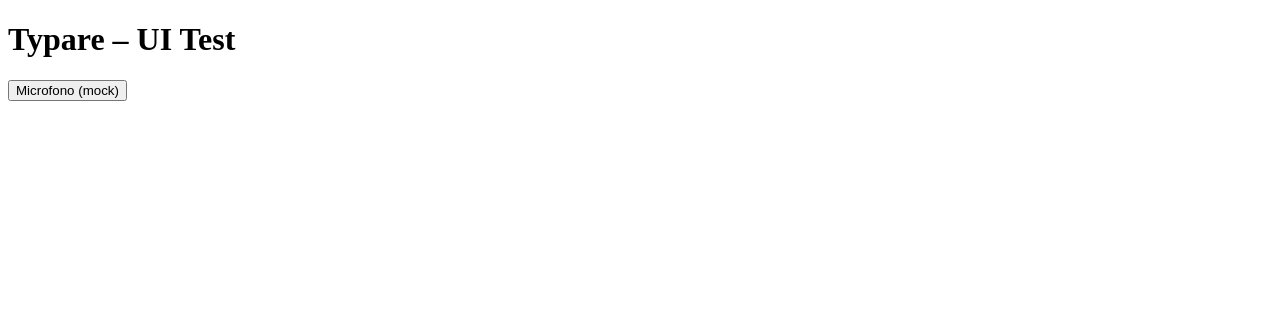
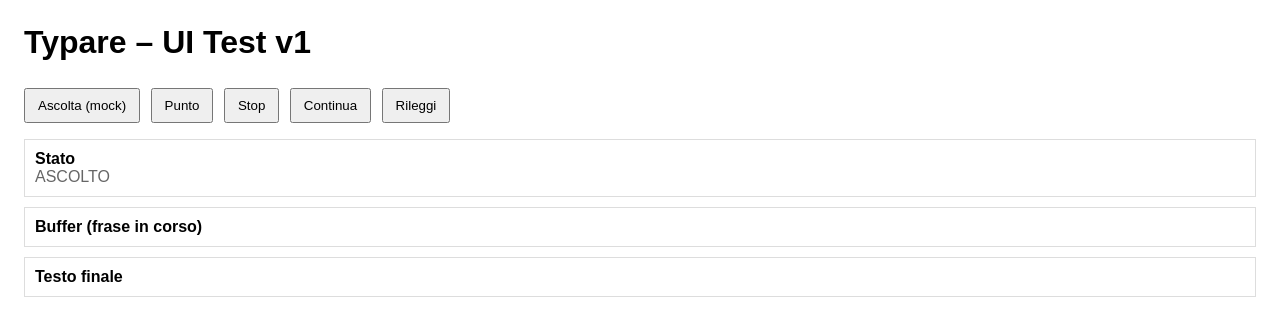
Before and after one commit to Typare/typare-backend, a plain HTML site: page static/index.html in a window 1280 px wide. Drawn offline with Linux system fonts and the light colour scheme.

Commit message:
Update index.html

```diff
--- a/static/index.html
+++ b/static/index.html
@@ -2,19 +2,92 @@
 <html>
 <head>
   <meta charset="utf-8" />
-  <title>Typare UI Test</title>
+  <title>Typare – UI Test v1</title>
+  <style>
+    body { font-family: Arial, sans-serif; margin: 24px; }
+    button { margin: 6px 6px 6px 0; padding: 8px 12px; }
+    .box { border: 1px solid #ddd; padding: 10px; margin-top: 10px; }
+    .label { font-weight: bold; }
+    .muted { color: #666; }
+  </style>
 </head>
 <body>
-  <h1>Typare – UI Test</h1>
-  <button id="btn">Microfono (mock)</button>
-  <pre id="out"></pre>
+  <h1>Typare – UI Test v1</h1>
+
+  <div>
+    <button id="listen">Ascolta (mock)</button>
+    <button id="punto">Punto</button>
+    <button id="stop">Stop</button>
+    <button id="continua">Continua</button>
+    <button id="rileggi">Rileggi</button>
+  </div>
+
+  <div class="box">
+    <div class="label">Stato</div>
+    <div id="state" class="muted">ASCOLTO</div>
+  </div>
+
+  <div class="box">
+    <div class="label">Buffer (frase in corso)</div>
+    <div id="buffer"></div>
+  </div>
+
+  <div class="box">
+    <div class="label">Testo finale</div>
+    <div id="final"></div>
+  </div>
 
   <script>
-    document.getElementById('btn').onclick = async () => {
+    // Stato semplice lato UI (per test flusso)
+    let state = 'ASCOLTO'; // ASCOLTO | REVISIONE
+    let buffer = '';
+    let finalText = '';
+
+    const elState = document.getElementById('state');
+    const elBuffer = document.getElementById('buffer');
+    const elFinal = document.getElementById('final');
+
+    function render() {
+      elState.textContent = state;
+      elBuffer.textContent = buffer;
+      elFinal.textContent = finalText;
+    }
+
+    // Mock "Ascolta": chiede al backend una frase finta
+    document.getElementById('listen').onclick = async () => {
+      if (state !== 'ASCOLTO') return;
       const r = await fetch('/mock/transcribe');
       const j = await r.json();
-      document.getElementById('out').textContent = j.text;
+      buffer += (buffer ? ' ' : '') + j.text;
+      render();
     };
+
+    // Punto: chiude il segmento
+    document.getElementById('punto').onclick = () => {
+      if (state !== 'ASCOLTO' || !buffer) return;
+      finalText += (finalText ? ' ' : '') + buffer + '.';
+      buffer = '';
+      render();
+    };
+
+    // Stop: entra in revisione
+    document.getElementById('stop').onclick = () => {
+      state = 'REVISIONE';
+      render();
+    };
+
+    // Continua: torna ad ascolto
+    document.getElementById('continua').onclick = () => {
+      state = 'ASCOLTO';
+      render();
+    };
+
+    // Rileggi: per ora evidenzia (mock TTS)
+    document.getElementById('rileggi').onclick = () => {
+      alert(finalText || '(niente da rileggere)');
+    };
+
+    render();
   </script>
 </body>
 </html>
```
